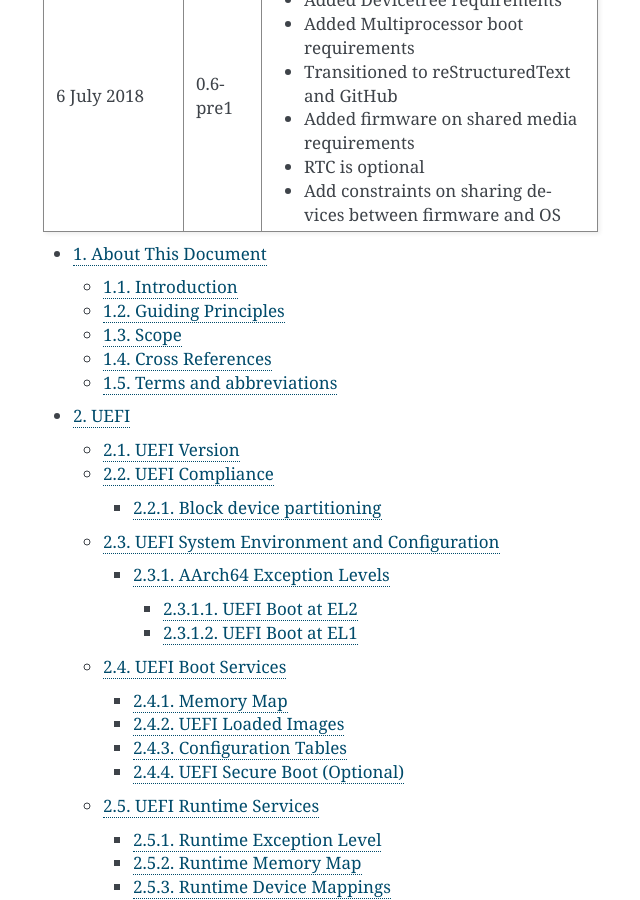
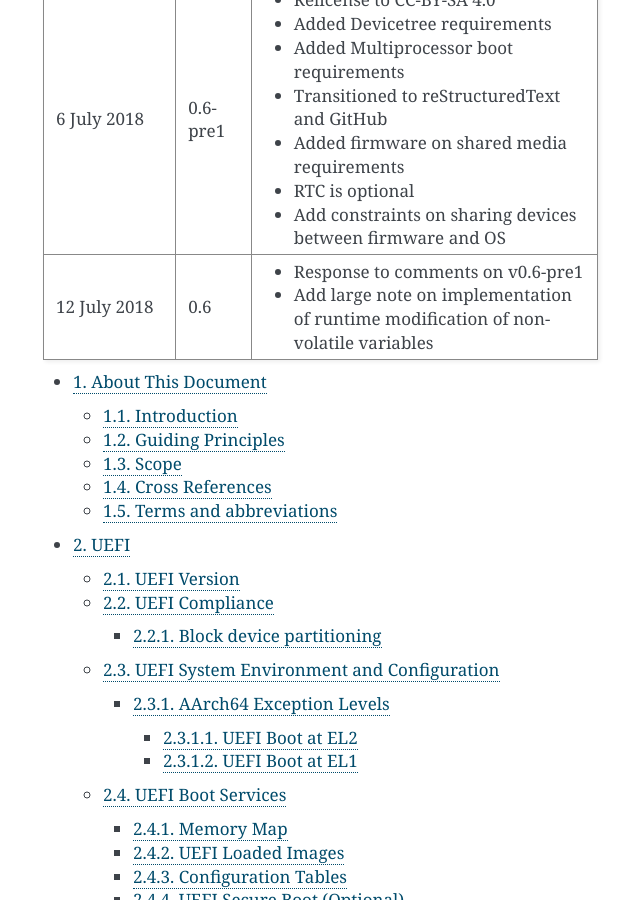
Before and after one commit to ARM-software/ebbr, a Sphinx documentation site: the page built from source/index.rst, in a window 1280 px wide and 900 px high, scrolled down 522 px. Shown: the whole window, without its empty margins (377-1017 px from the left). Built offline with Sphinx 7.4.7, drawn with Linux system fonts in a browser that asks for light colours.

```diff
--- a/source/index.rst
+++ b/source/index.rst
@@ -33,6 +33,9 @@ Creative Commons, PO Box 1866, Mountain View, CA 94042, USA.
                                - RTC is optional
                                - Add constraints on sharing devices between
                                  firmware and OS
+   12 July 2018      0.6       - Response to comments on v0.6-pre1
+                               - Add large note on implementation of runtime
+                                 modification of non-volatile variables
    ================= ========= =============================================
 
 .. toctree::
```
